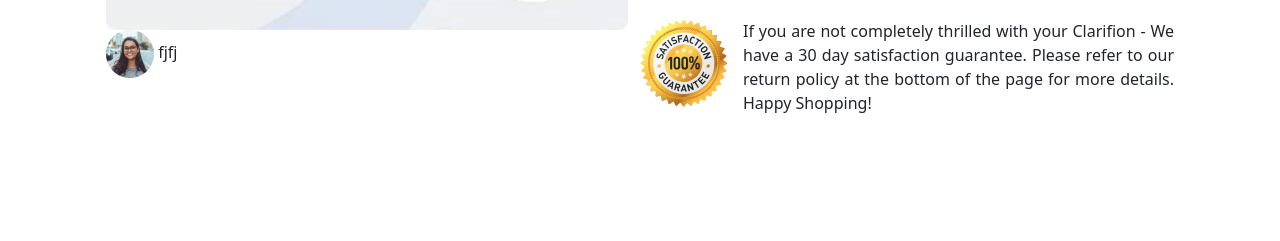
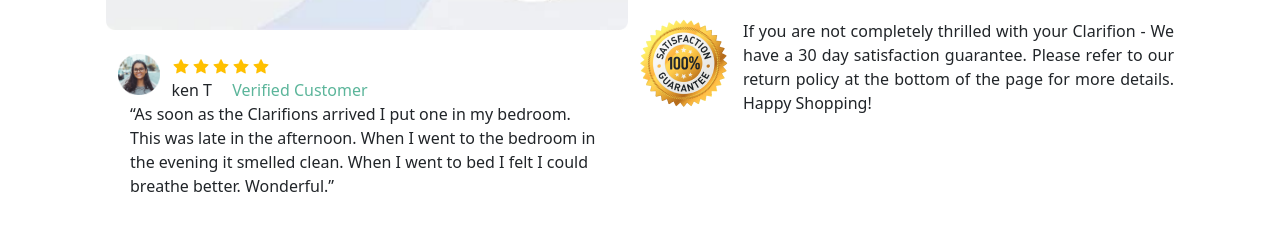
Before and after one commit to jovialcore/ejam, a plain HTML site: page index.html in a window 1280 px wide. Shown: the part 797-1038 px from the top of the page. Before the commit the page ends 936 px from the top, so only its background shows below. Drawn offline with nearby package versions, Linux system fonts and the light colour scheme.

Commit message:
building a one page site

```diff
--- a/index.html
+++ b/index.html
@@ -69,11 +69,19 @@
             <div class="col">
                 <img src="product.png" alt="Product image" class="img-fluid">
 
-                    <div class="row rounded">
-                        <div class="col">
-                            <img src="woman.png" alt="Product image" class="img-fluid"> fjfj
-                        </div>
+                <div class="row rounded p-4">
+
+                    <div class="col-1 px-0" style="border:3px solid reen;">
+                        <img src="woman.png" alt="Product image" class="img-fluid me-2">
                     </div>
+                    <div class="col-11" style="border: 3px solid ed;">
+                        <img src="Stars.png" alt="Product image" class="img-fluid">
+                        <div>ken T <span class="ms-3" style="color: #5BB59A; "> Verified Customer </span></div>
+                    </div>
+                    <p> “As soon as the Clarifions arrived I put one in my bedroom. This was late in the afternoon. When
+                        I went to the bedroom in the evening it smelled clean. When I went to bed I felt I could breathe
+                        better. Wonderful.”</p>
+                </div>
 
             </div>
 
```
